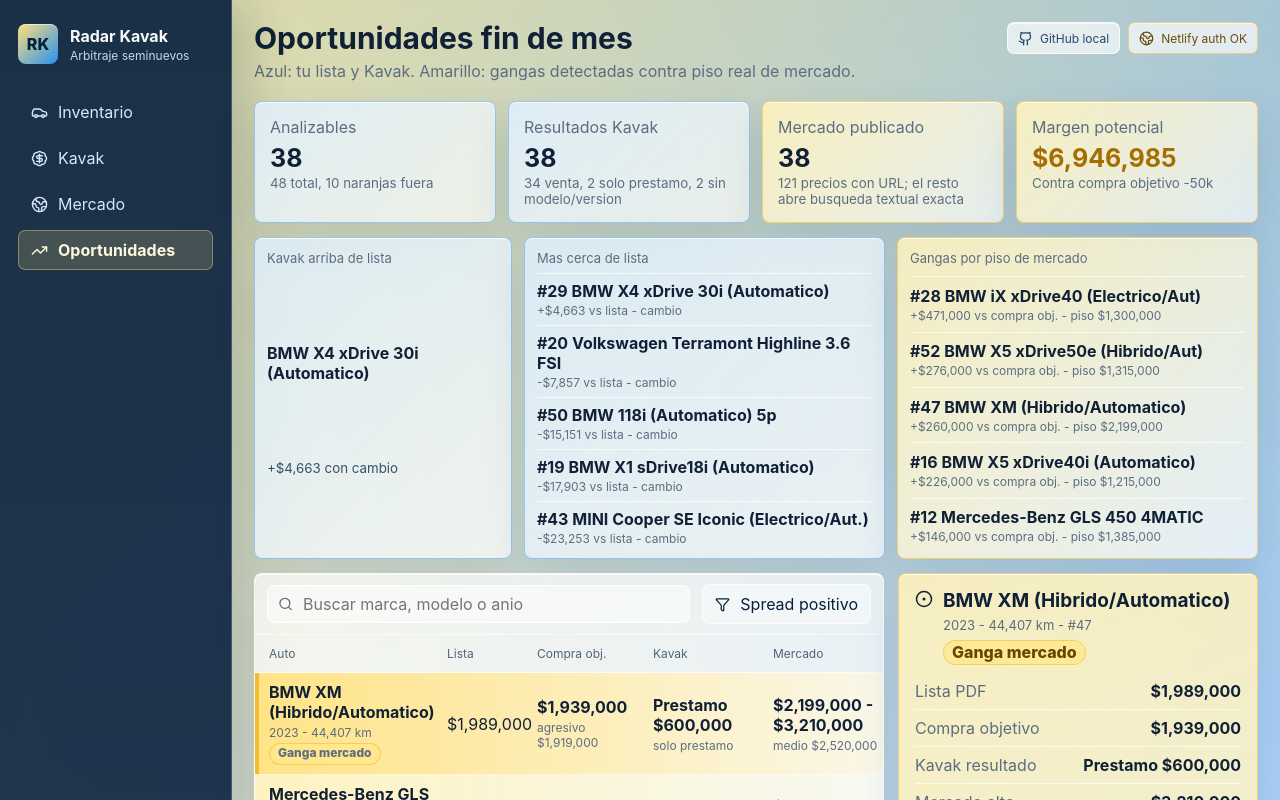
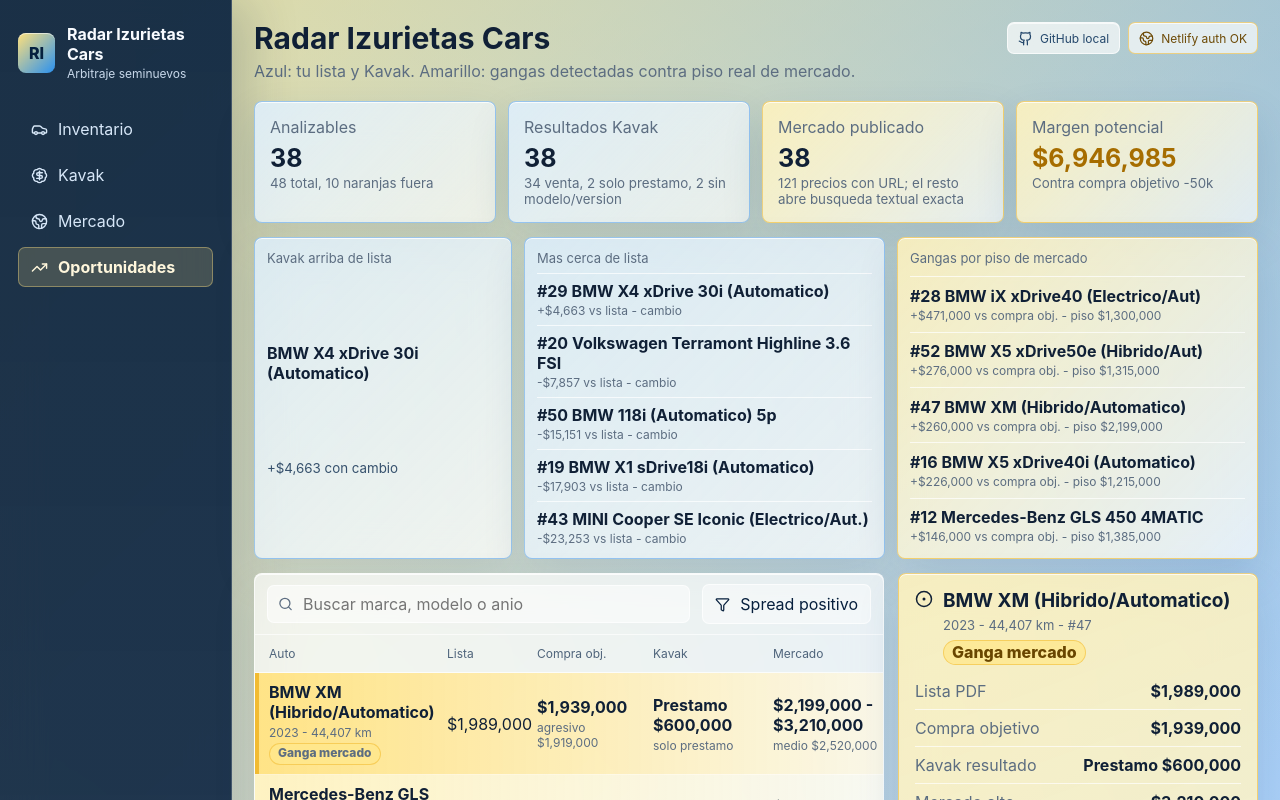
Before and after one commit to izurieta77/radar-kavak, a React (Vite) app: page / in a window 1280 px wide. Shown: the top 800 px of the page. Built offline with nearby package versions, Linux system fonts and the light colour scheme.

Commit message:
chore: rename app brand

```diff
--- a/index.html
+++ b/index.html
@@ -3,7 +3,7 @@
   <head>
     <meta charset="UTF-8" />
     <meta name="viewport" content="width=device-width, initial-scale=1.0" />
-    <title>Radar Kavak</title>
+    <title>Radar Izurietas Cars</title>
   </head>
   <body>
     <div id="root"></div>
--- a/src/App.tsx
+++ b/src/App.tsx
@@ -110,9 +110,9 @@
     <div className="app-shell">
       <aside className="sidebar">
         <div className="brand">
-          <div className="brand-mark">RK</div>
+          <div className="brand-mark">RI</div>
           <div>
-            <strong>Radar Kavak</strong>
+            <strong>Radar Izurietas Cars</strong>
             <span>Arbitraje seminuevos</span>
           </div>
         </div>
@@ -133,7 +133,7 @@
       <main className="workspace">
         <header className="topbar">
           <div>
-            <h1>Oportunidades fin de mes</h1>
+            <h1>Radar Izurietas Cars</h1>
             <p>Azul: tu lista y Kavak. Amarillo: gangas detectadas contra piso real de mercado.</p>
           </div>
           <div className="status-row">
```
